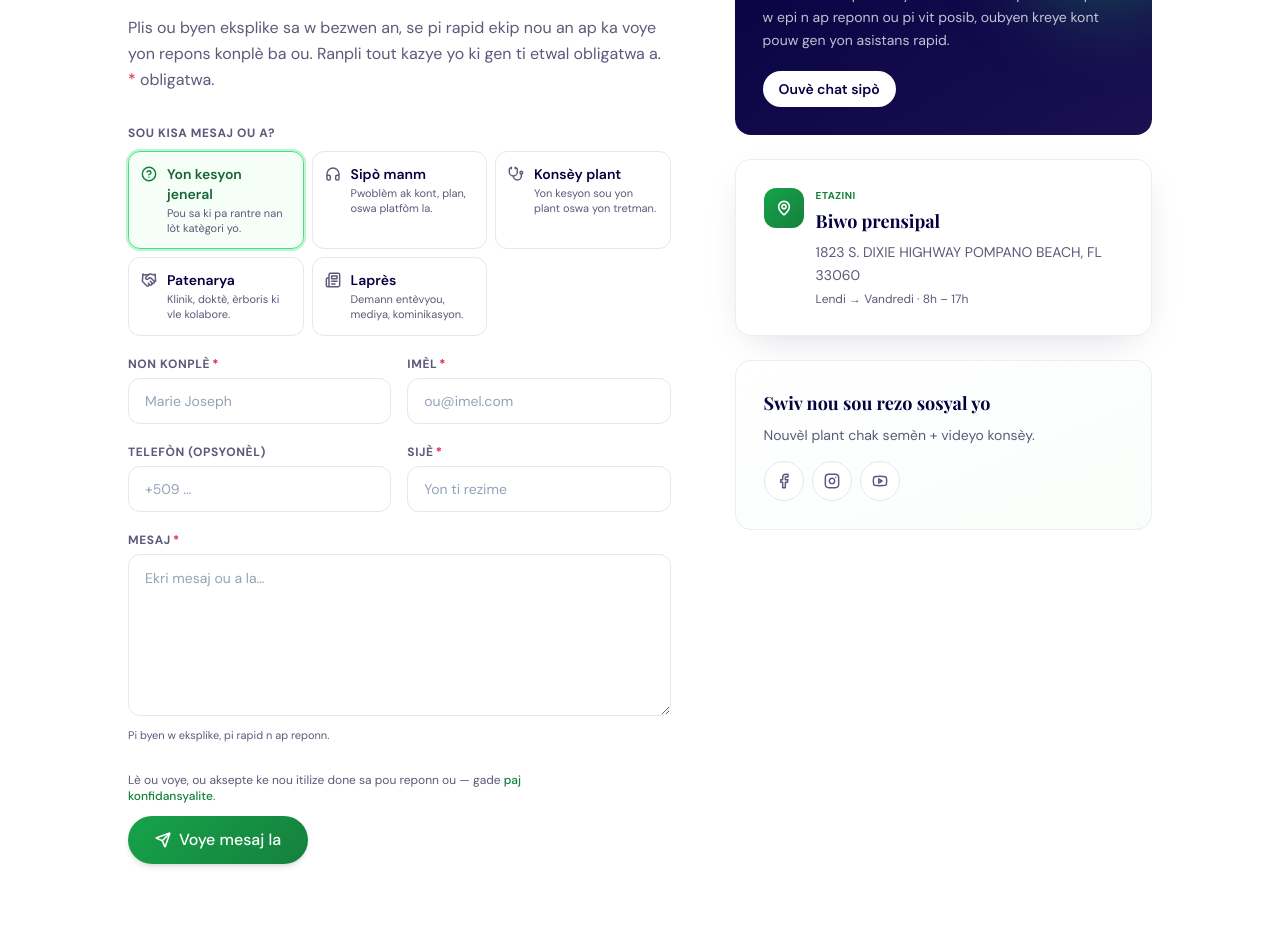
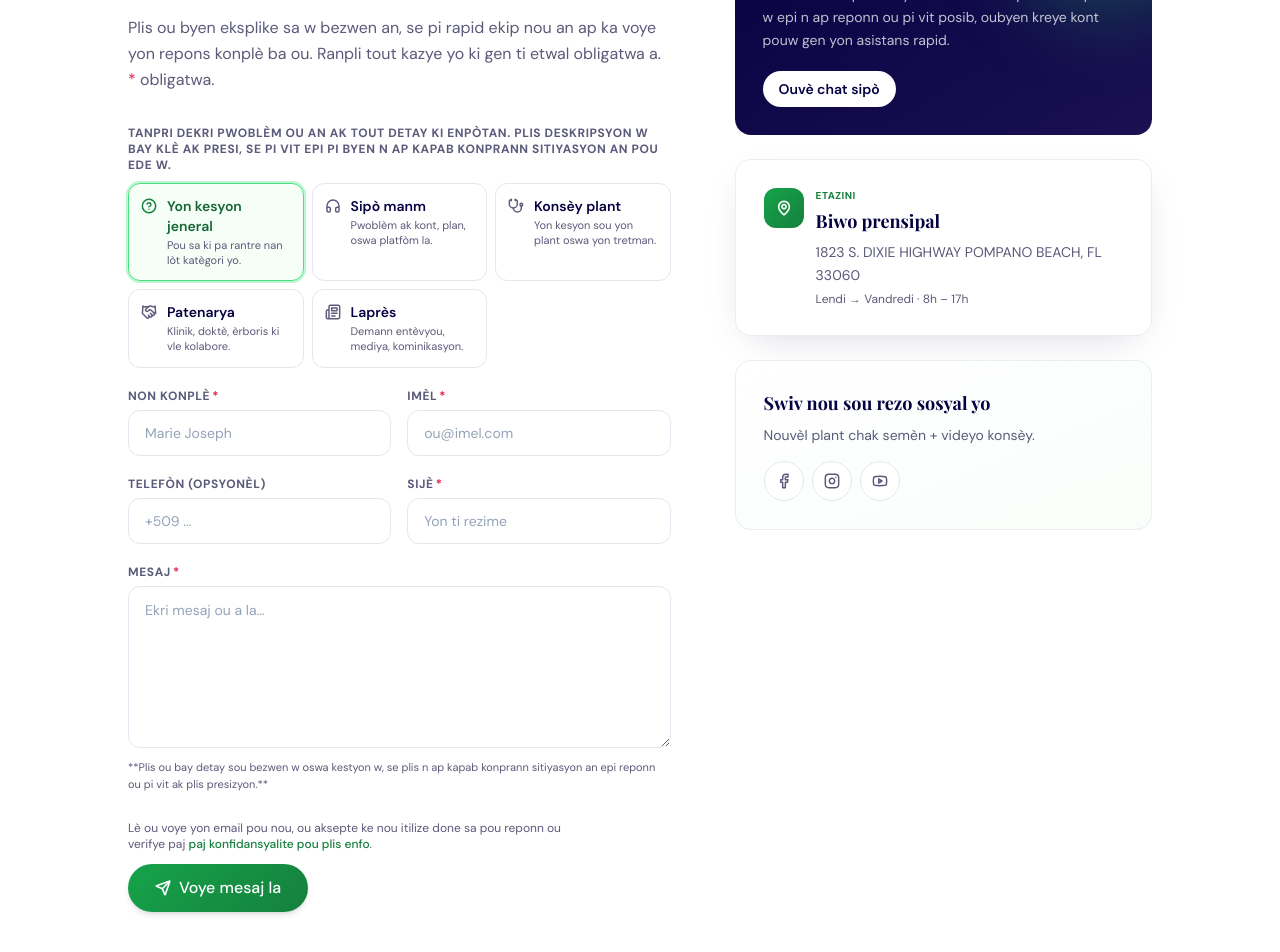
Before and after one commit to hebdev1/Hois.medikaplant.org, a Next.js app: page /kontak in a window 1280 px wide. Shown: the part 960-1912 px from the top of the page. Built offline with nearby package versions, Linux system fonts and the light colour scheme.

Commit message:
Revise success message and form instructions
Updated the contact form messages for clarity and detail.

```diff
--- a/app/kontak/contact-form.tsx
+++ b/app/kontak/contact-form.tsx
@@ -86,11 +86,11 @@ export default function ContactForm() {
           </span>
           <div>
             <h3 className="font-display text-xl font-bold text-ink">
-              Mesaj la voye ak siksè
+              Nou resevwa mesaj la, yon manm nan ekip la ap kontakte w nan mwens ke 24è tan.
             </h3>
             <p className="mt-1 text-ink-muted leading-relaxed">
-              Mèsi pou kontakte nou. Yon manm ekip la ap reponn nan mwens ke
-              24 èdtan (jou semèn). Gade bwat imèl ou — n ap reponn nan adrès
+              Mèsi paske w kontakte nou. Yon manm ekip la ap reponn nan mwens ke
+              24 èdtan. Verifye bwat imèl ou  n ap reponn nan adrès
               ou bay la.
             </p>
             <button
@@ -111,7 +111,9 @@ export default function ContactForm() {
       {/* Topic picker */}
       <fieldset>
         <legend className="text-xs font-bold uppercase tracking-wider text-ink-muted mb-2.5">
-          Sou kisa mesaj ou a?
+          Tanpri dekri pwoblèm ou an ak tout detay ki enpòtan.
+          Plis deskripsyon w bay klè ak presi, se pi vit epi pi byen n ap kapab konprann sitiyasyon an pou ede w.
+
         </legend>
         <div className="grid sm:grid-cols-2 lg:grid-cols-3 gap-2">
           {TOPICS.map(({ value, label, Icon, body }) => {
@@ -206,7 +208,8 @@ export default function ContactForm() {
       </div>
 
       {/* Message */}
-      <Field label="Mesaj" required help="Pi byen w eksplike, pi rapid n ap reponn.">
+      <Field label="Mesaj" required help="**Plis ou bay detay sou bezwen w oswa kestyon w, se plis n ap kapab konprann sitiyasyon an epi reponn ou pi vit ak plis presizyon.**
+">
         <textarea
           name="message"
           required
@@ -240,8 +243,8 @@ export default function ContactForm() {
 
       <div className="pt-2 flex items-center justify-between gap-3 flex-wrap">
         <p className="text-xs text-ink-muted max-w-md">
-          Lè ou voye, ou aksepte ke nou itilize done sa pou reponn ou —
-          gade <a href="/konfidansyalite" className="text-brand-700 hover:underline font-medium">paj konfidansyalite</a>.
+          Lè ou voye yon email pou nou, ou aksepte ke nou itilize done sa pou reponn ou
+          verifye paj <a href="/konfidansyalite" className="text-brand-700 hover:underline font-medium">paj konfidansyalite pou plis enfo</a>.
         </p>
         <SubmitButton />
       </div>
```
